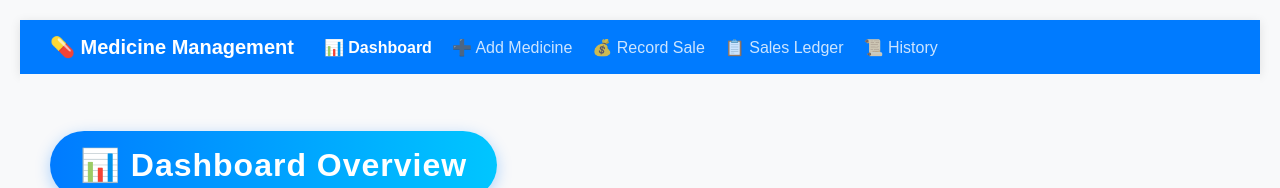
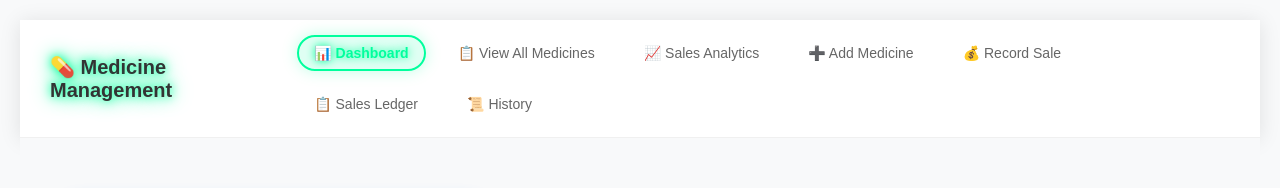
Before and after one commit to noorulhassan07/Medicine-Management-System, a React (Vite) app in the folder frontend/: page / in a window 1280 px wide. Shown: the top 188 px of the page. Built offline with nearby package versions, Linux system fonts and the light colour scheme; no server answers.

Commit message:
Update Navbar.tsx

```diff
--- a/frontend/src/components/Navbar.tsx
+++ b/frontend/src/components/Navbar.tsx
@@ -4,15 +4,26 @@ import { Link, useLocation } from "react-router-dom";
 const Navbar: React.FC = () => {
   const location = useLocation();
 
+  const navItems = [
+    { path: "/", label: "📊 Dashboard", color: "#00ff9d" },
+    { path: "/dashboard", label: "📋 View All Medicines", color: "#00b8ff" },
+    { path: "/analytics", label: "📈 Sales Analytics", color: "#ff00ff" },
+    { path: "/add", label: "➕ Add Medicine", color: "#ffeb3b" },
+    { path: "/sales", label: "💰 Record Sale", color: "#ff4081" },
+    { path: "/sales-ledger", label: "📋 Sales Ledger", color: "#00ffff" },
+    { path: "/history", label: "📜 History", color: "#ff9800" }
+  ];
+
   return (
     <nav
       style={{
-        backgroundColor: "#007BFF",
+        backgroundColor: "white",
         padding: "15px 30px",
         display: "flex",
         justifyContent: "space-between",
         alignItems: "center",
-        boxShadow: "0 2px 10px rgba(0,0,0,0.1)",
+        boxShadow: "0 2px 20px rgba(0,0,0,0.1)",
+        borderBottom: "1px solid #f0f0f0",
       }}
     >
       <div style={{ display: "flex", alignItems: "center", gap: "30px" }}>
@@ -20,75 +31,49 @@ const Navbar: React.FC = () => {
           to="/"
           style={{
             textDecoration: "none",
-            color: "white",
+            color: "#333",
             fontSize: "20px",
             fontWeight: "bold",
+            textShadow: "0 0 10px #00ff9d, 0 0 20px #00ff9d",
           }}
         >
           💊 Medicine Management
         </Link>
 
-        <div style={{ display: "flex", gap: "20px" }}>
+        <div style={{ display: "flex", gap: "15px", flexWrap: "wrap" }}>
+          {navItems.map((item) => (
             <Link
-            to="/"
+              key={item.path}
+              to={item.path}
               style={{
                 textDecoration: "none",
-              color: "white",
-              fontSize: "16px",
-              fontWeight: location.pathname === "/" ? "bold" : "normal",
-              opacity: location.pathname === "/" ? 1 : 0.8,
+                color: location.pathname === item.path ? item.color : "#666",
+                fontSize: "14px",
+                fontWeight: location.pathname === item.path ? "bold" : "normal",
+                padding: "8px 15px",
+                borderRadius: "20px",
+                backgroundColor: location.pathname === item.path ? `${item.color}20` : "transparent",
+                border: location.pathname === item.path ? `2px solid ${item.color}` : "2px solid transparent",
+                textShadow: location.pathname === item.path ? `0 0 8px ${item.color}` : "none",
+                boxShadow: location.pathname === item.path ? `0 0 15px ${item.color}40` : "none",
+                transition: "all 0.3s ease",
+              }}
+              onMouseEnter={(e) => {
+                if (location.pathname !== item.path) {
+                  e.currentTarget.style.textShadow = `0 0 8px ${item.color}`;
+                  e.currentTarget.style.color = item.color;
+                }
+              }}
+              onMouseLeave={(e) => {
+                if (location.pathname !== item.path) {
+                  e.currentTarget.style.textShadow = "none";
+                  e.currentTarget.style.color = "#666";
+                }
               }}
             >
-            📊 Dashboard
+              {item.label}
             </Link>
-          <Link
-            to="/add"
-            style={{
-              textDecoration: "none",
-              color: "white",
-              fontSize: "16px",
-              fontWeight: location.pathname === "/add" ? "bold" : "normal",
-              opacity: location.pathname === "/add" ? 1 : 0.8,
-            }}
-          >
-            ➕ Add Medicine
-          </Link>
-          <Link
-            to="/sales"
-            style={{
-              textDecoration: "none",
-              color: "white",
-              fontSize: "16px",
-              fontWeight: location.pathname === "/sales" ? "bold" : "normal",
-              opacity: location.pathname === "/sales" ? 1 : 0.8,
-            }}
-          >
-            💰 Record Sale
-          </Link>
-          <Link
-            to="/sales-ledger"
-            style={{
-              textDecoration: "none",
-              color: "white",
-              fontSize: "16px",
-              fontWeight: location.pathname === "/sales-ledger" ? "bold" : "normal",
-              opacity: location.pathname === "/sales-ledger" ? 1 : 0.8,
-            }}
-          >
-            📋 Sales Ledger
-          </Link>
-          <Link
-            to="/history"
-            style={{
-              textDecoration: "none",
-              color: "white",
-              fontSize: "16px",
-              fontWeight: location.pathname === "/history" ? "bold" : "normal",
-              opacity: location.pathname === "/history" ? 1 : 0.8,
-            }}
-          >
-            📜 History
-          </Link>
+          ))}
         </div>
       </div>
     </nav>
```
Lines whose indentation alone changed are shown as unchanged.
